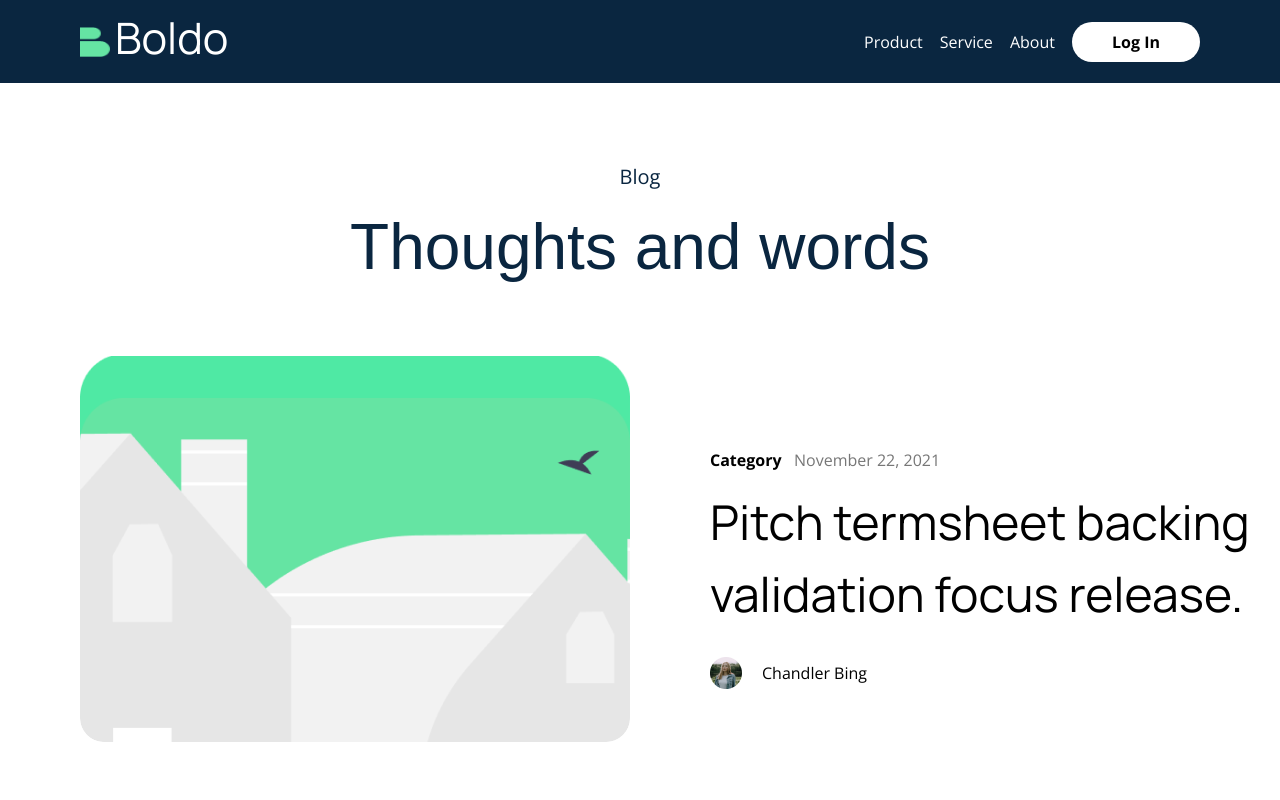
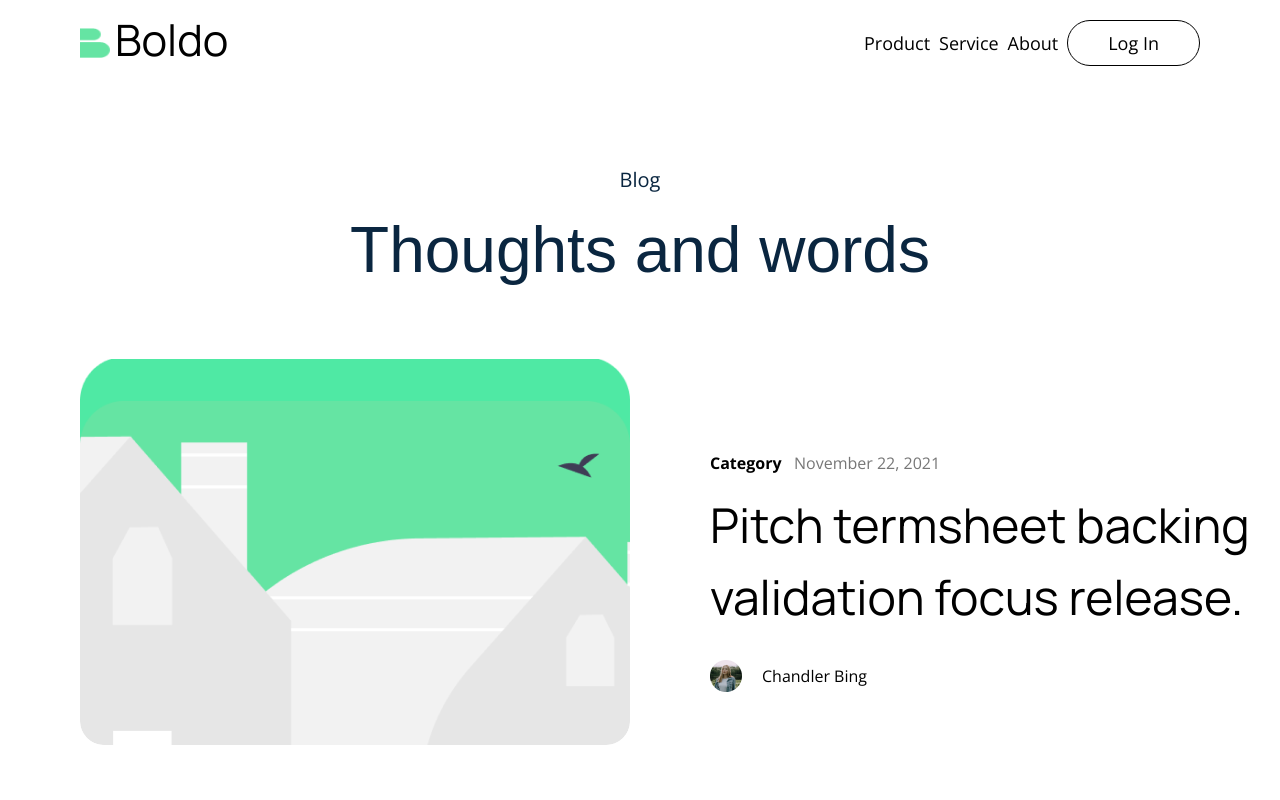
Before and after one commit to olaishola05/Boldo-UI, a React (Create React App) app: page /blog in a window 1280 px wide. Shown: the top 800 px of the page. Built offline with nearby package versions, Linux system fonts and the light colour scheme.

Commit message:
Add a feature to dynamically change navbar bg & color

```diff
--- a/src/App.js
+++ b/src/App.js
@@ -1,11 +1,26 @@
 import './App.css';
-import { Routes, Route } from 'react-router-dom';
+import { useEffect } from 'react';
+import { Routes, Route, useLocation } from 'react-router-dom';
 import Layout from './components/Layouts/Layout';
 import Home from './components/Home/Home';
 import BlogHomepage from './components/Blog/BlogHomepage';
 import About from './components/About/About';
 
 function App() {
+  const location = useLocation();
+
+  useEffect(() => {
+    if (location.pathname === '/') {
+      document.title = 'Home';
+    }
+    if (location.pathname === '/blog') {
+      document.title = 'Blog';
+    }
+    if (location.pathname === '/about') {
+      document.title = 'About';
+    }
+  }, [location]);
+
   return (
     <Layout>
       <div className="App">
--- a/src/components/Layouts/Layout.module.css
+++ b/src/components/Layouts/Layout.module.css
@@ -250,3 +250,67 @@ a {
   padding-top: 25px;
   color: var(--gray-text);
 }
+
+/* dynamic route background */
+.dynamicNav{
+  background-color: #fff;
+  color: black;
+  width: 100%;
+  padding: 20px 80px;
+  display: flex;
+  justify-content: space-between;
+}
+
+.dynamicLogo {
+  display: flex;
+  align-items: center;
+}
+
+.dynamicLogo img {
+  width: 30px;
+  height: 30px;
+}
+
+.dynamicLogo  a {
+  color: black;
+  font-family: 'Open Sans', sans-serif;
+  font-style: normal;
+  font-weight: 400;
+  font-size: 16px;
+  line-height: 28px;
+}
+
+.dynamicLogo h1 a {
+  font-family: 'Manrope', sans-serif;
+  font-size: 43.25px;
+  margin-left: 5px;
+  color: black;
+  font-weight: 400;
+}
+
+.dynamicNav ul {
+  width: 30%;
+  list-style: none;
+  display: flex;
+  justify-content: space-between;
+  align-items: center;
+}
+
+.dynamicNav ul li a {
+  font-family: 'Open Sans', sans-serif;
+  font-style: normal;
+  font-weight: 400;
+  font-size: 18px;
+  line-height: 28px;
+  color: black;
+  cursor: pointer;
+}
+
+.dynamicNav button {
+  background-color: #fff;
+  color: black;
+  padding: 8px 40px;
+  border: none;
+  border-radius: 24px;
+  border: 1px  solid black;
+}
--- a/src/components/Layouts/TopBar.jsx
+++ b/src/components/Layouts/TopBar.jsx
@@ -1,16 +1,19 @@
-import React, { useEffect } from 'react';
+import React, { useEffect, useState } from 'react';
 import { Link, useLocation } from 'react-router-dom';
 import Logo from '../../images/Logo.png';
 import styles from './Layout.module.css';
 
 function TopBar() {
+  const [changeClass, setChangeClass] = useState(styles.navcontainer);
+  const [logo, setLogo] = useState(styles.logo);
   const links = [
     { to: '/', text: 'Product' },
     { to: '/#service', text: 'Service' },
     { to: '/about', text: 'About' },
     { to: '/login', text: 'Log In' },
   ];
-  const { hash, key } = useLocation();
+  const location = useLocation();
+  const { hash, key } = location;
 
   useEffect(() => {
     if (hash) {
@@ -19,9 +22,16 @@ function TopBar() {
     }
   }, [key, hash]);
 
+  useEffect(() => {
+    if (window.location.pathname === '/blog') {
+      setChangeClass(styles.dynamicNav);
+      setLogo(styles.dynamicLogo);
+    }
+  }, [location]);
+
   return (
-    <div className={styles.navcontainer}>
-      <div className={styles.logo}>
+    <div className={changeClass}>
+      <div className={logo}>
         <img src={Logo} alt="company logo" />
         <h1><Link to="/">Boldo</Link></h1>
       </div>
```
